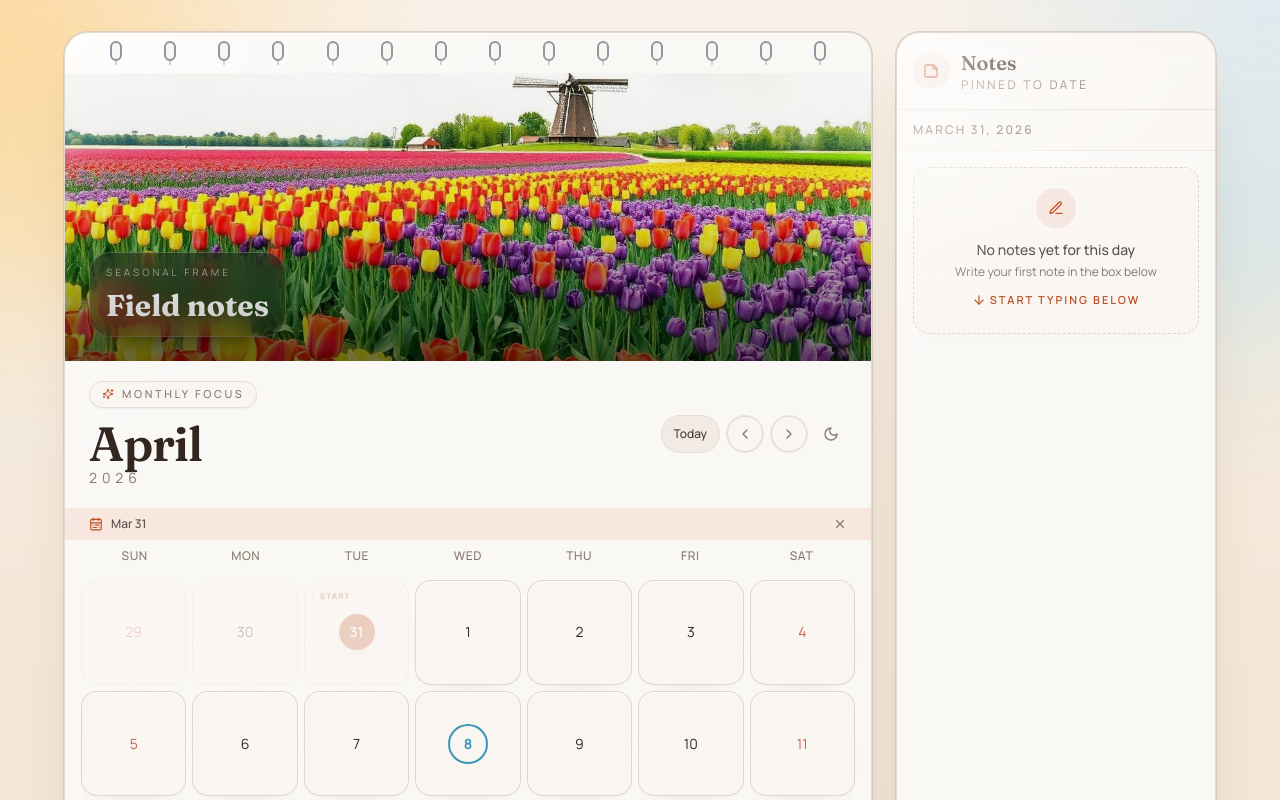
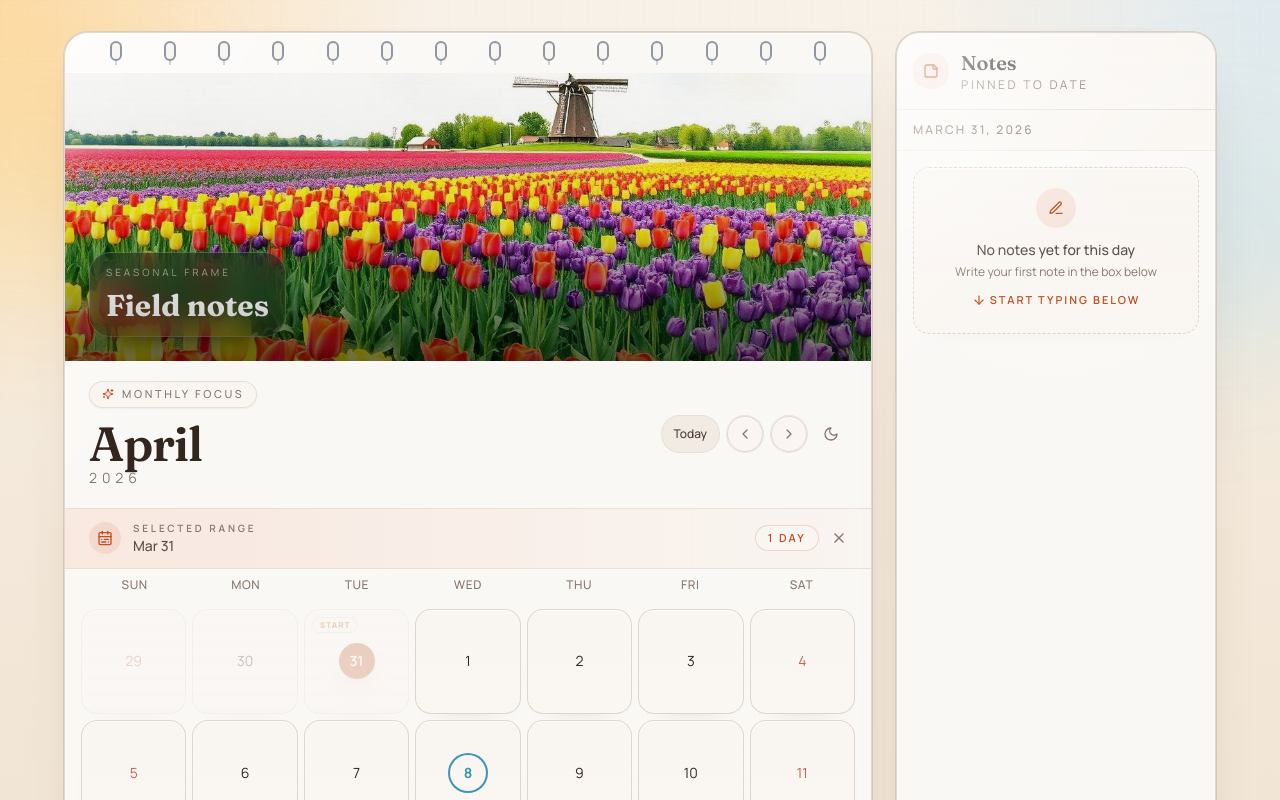
Before and after one commit to david-one8/Wall-Calendar, a React (Vite) app: page / in a window 1280 px wide. Both pictures are taken after a click on the button "31". Shown: the top 800 px of the page. Built offline with nearby package versions, Linux system fonts and the light colour scheme; the HTML template or start-up script is replaced by a standard one.

Commit message:
feat: enhance RangeIndicator component styling and improve day count calculation

```diff
--- a/src/components/RangeIndicator.tsx
+++ b/src/components/RangeIndicator.tsx
@@ -9,15 +9,27 @@ interface RangeIndicatorProps {
 const RangeIndicator = ({ range, onClear }: RangeIndicatorProps) => {
   if (!range.start) return null;
 
+  const dayCount = range.end
+    ? Math.floor(Math.abs(range.end.getTime() - range.start.getTime()) / 86400000) + 1
+    : 1;
+
   return (
-    <div className="flex items-center gap-2 px-4 py-2 sm:px-6 bg-calendar-range/50 animate-fade-slide-up">
-      <CalendarRange className="h-3.5 w-3.5 text-primary" />
-      <span className="text-xs font-medium text-foreground/80">
-        {format(range.start, "MMM d")}
-        {range.end && ` - ${format(range.end, "MMM d")}`}
+    <div className="range-indicator flex items-center gap-3 px-4 py-3 sm:px-6 animate-fade-slide-up">
+      <div className="flex h-8 w-8 items-center justify-center rounded-full bg-primary/10 text-primary">
+        <CalendarRange className="h-4 w-4" />
+      </div>
+      <div className="flex flex-col">
+        <span className="text-[10px] font-semibold uppercase tracking-[0.28em] text-muted-foreground">Selected Range</span>
+        <span className="text-sm font-medium text-foreground/80">
+          {format(range.start, "MMM d")}
+          {range.end && ` - ${format(range.end, "MMM d")}`}
+        </span>
+      </div>
+      <span className="ml-auto rounded-full border border-primary/20 bg-background/80 px-3 py-1 text-[11px] font-semibold uppercase tracking-[0.2em] text-primary">
+        {dayCount} {dayCount === 1 ? "day" : "days"}
       </span>
-      <button onClick={onClear} className="ml-auto text-muted-foreground transition-colors hover:text-foreground">
-        <X className="h-3.5 w-3.5" />
+      <button onClick={onClear} className="text-muted-foreground transition-colors hover:text-foreground">
+        <X className="h-4 w-4" />
       </button>
     </div>
   );
```
